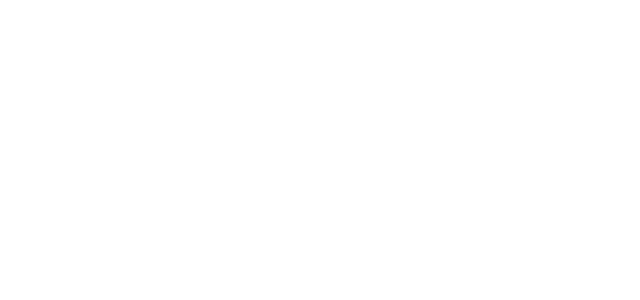
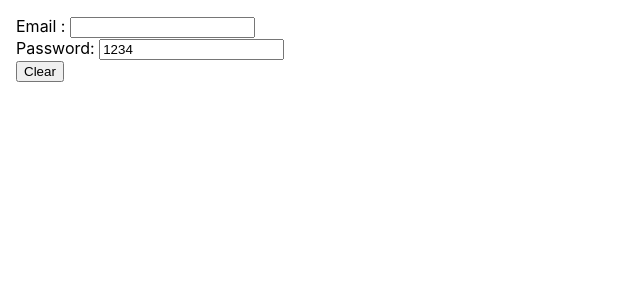
Before and after one commit to earth824/cc9-react-create-react-app, a React (Create React App) app: page / in a window 1280 px wide. Shown: the top 300 px of the page, without its empty margins (0-640 px from the left). Built offline with nearby package versions, Linux system fonts and the light colour scheme; the HTML template or start-up script is replaced by a standard one.

Commit message:
finish 7.4

```diff
--- a/src/App.css
+++ b/src/App.css
@@ -36,3 +36,7 @@
     transform: rotate(360deg);
   }
 }
+
+.hidden {
+  display: none;
+}
--- a/src/App.js
+++ b/src/App.js
@@ -1,7 +1,115 @@
 import './App.css';
+import { useState } from 'react';
 
 function App() {
-  return <div></div>;
+  // Lab 7.1
+  // Method 1
+  // const [hide, setHide] = useState(false);
+  // const button = hide === true ? null : <button onClick={() => setHide(true)}>Click to hide me</button>;
+  // return <div>{button}</div>;
+  // Method 2
+  // const [display, setDisplay] = useState('inline');
+  // return (
+  //   <button style={{ display: display }} onClick={() => setDisplay('none')}>
+  //     Click to hide me
+  //   </button>
+  // );
+  // Method 3
+  // const [classes, setClasses] = useState('');
+  // return (
+  //   <button className={classes} onClick={() => setClasses('hidden')}>
+  //     Click to hide me
+  //   </button>
+  // );
+
+  // Lab 7.2
+  // const [show, setShow] = useState(true);
+  // const render = show ? <h1>Text</h1> : null;
+  // return (
+  //   <div>
+  //     <button onClick={() => setShow(false)}>Hide me</button>
+  //     {render}
+  //   </div>
+  // );
+
+  // Lab 7.3
+  // const [textbtn, setTextbtn] = useState('Hide');
+  // const [text, setText] = useState('flex');
+
+  // const afterClick = e => {
+  //   // if (textbtn == 'Hide') {
+  //   //   setTextbtn(textbtn => 'Show');
+  //   // } else if (textbtn == 'Show') {
+  //   //   setTextbtn(textbtn => 'Hide');
+  //   // }
+
+  //   // if (textbtn == 'Hide') {
+  //   //   setText(text => 'none');
+  //   // } else {
+  //   //   setText(text => 'flex');
+  //   // }
+
+  //   if (textbtn === 'Hide') {
+  //     setTextbtn('Show');
+  //     setText('none');
+  //   } else {
+  //     setTextbtn('Hide');
+  //     setText('flex');
+  //   }
+  // };
+
+  // const handleClickButton = () => {};
+
+  // const onClickButtonHandler = () => {};
+
+  // return (
+  //   <>
+  //     <button onClick={afterClick}>{textbtn}</button>
+  //     <p style={{ display: text }}>Lorem ipsum dolar sit.</p>
+  //   </>
+  // );
+
+  // Lab7.4
+  // const [num, setNum] = useState('');
+  // const convert = event => {
+  //   setNum(event.target.value * 35);
+  // };
+
+  // const handleNumChange = e => setNum(e.target.value * 35);
+
+  // return (
+  //   <div>
+  //     <span>Enter Dollar</span>
+  //     <input type="text" onChange={convert} />
+  //     <div>
+  //       <h1>Convert to Bath : {num} Bath</h1>
+  //     </div>
+  //   </div>
+  // );
+
+  const [email, setEmail] = useState('');
+  const [password, setPassword] = useState('1234');
+
+  const handleClickClearBtn = () => {
+    setEmail('');
+    setPassword('');
+  };
+
+  return (
+    <form>
+      <div>
+        <label>Email : </label>
+        <input type="text" value={email} onChange={event => setEmail(event.target.value)} />
+      </div>
+      <div>
+        <label>Password: </label>
+        <input type="text" value={password} onChange={event => setPassword(event.target.value)} />
+      </div>
+      <button type="button" onClick={handleClickClearBtn}>
+        Clear
+      </button>
+    </form>
+  );
 }
 
 export default App;
--- a/src/index.css
+++ b/src/index.css
@@ -1,13 +1,11 @@
 body {
-  margin: 0;
-  font-family: -apple-system, BlinkMacSystemFont, 'Segoe UI', 'Roboto', 'Oxygen',
-    'Ubuntu', 'Cantarell', 'Fira Sans', 'Droid Sans', 'Helvetica Neue',
-    sans-serif;
+  margin: 1rem;
+  font-family: -apple-system, BlinkMacSystemFont, 'Segoe UI', 'Roboto', 'Oxygen', 'Ubuntu', 'Cantarell', 'Fira Sans',
+    'Droid Sans', 'Helvetica Neue', sans-serif;
   -webkit-font-smoothing: antialiased;
   -moz-osx-font-smoothing: grayscale;
 }
 
 code {
-  font-family: source-code-pro, Menlo, Monaco, Consolas, 'Courier New',
-    monospace;
+  font-family: source-code-pro, Menlo, Monaco, Consolas, 'Courier New', monospace;
 }
```
